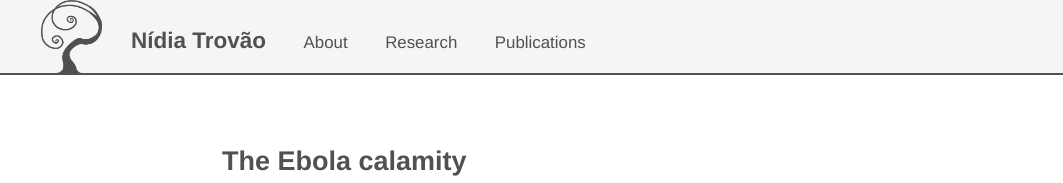
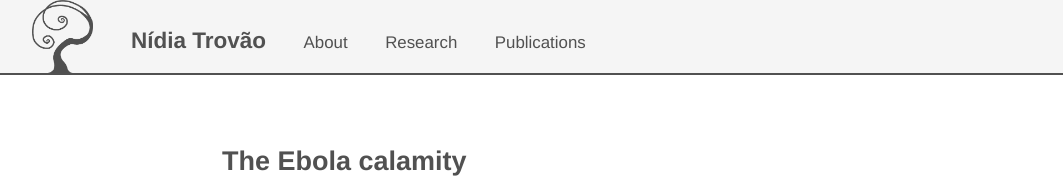
Before and after one commit to nidiatrovao/nidiatrovao.github.io, a Jekyll site: the page built from index.html, in a window 1280 px wide. Shown: the top 183 px of the page, without its empty margins (13-1076 px from the left). Built offline with Jekyll 4.4.1, drawn with Linux system fonts in a browser that asks for light colours; the list of posts is cut into pages by our own code.

Commit message:
top bar edits

```diff
--- a/_layouts/default.html
+++ b/_layouts/default.html
@@ -5,7 +5,7 @@
 
   <body>
 	  <header class="masthead" style="padding-top:0;margin-left:auto;margin-right:auto">
-        <h3 class="masthead-title" style="background-color:#F5F5F5;background-image: url('/public/apple-touch-icon-precomposed.png');background-size:contain;background-repeat:no-repeat;padding-top:1.5rem;max-width:100%;padding-bottom:1rem;padding-left:8rem;padding-right:0rem;margin-left:auto;margin-right:auto;box-shadow: 0px 2px 0px #515151;background-position:left 3rem bottom">
+        <h3 class="masthead-title" style="background-color:#F5F5F5;background-image: url('/public/apple-touch-icon-precomposed.png');background-size:contain;background-repeat:no-repeat;padding-top:1.5rem;max-width:100%;padding-bottom:1rem;padding-left:8rem;padding-right:0rem;margin-left:auto;margin-right:auto;box-shadow: 0px 2px 0px #515151;background-position:left 2.5rem bottom">
           <a href="{{ site.baseurl }}/" title="Home">{{ site.title }}</a>
 			{% for page in site.pages_list %}
 				&nbsp;&nbsp;&nbsp;&nbsp;
```
